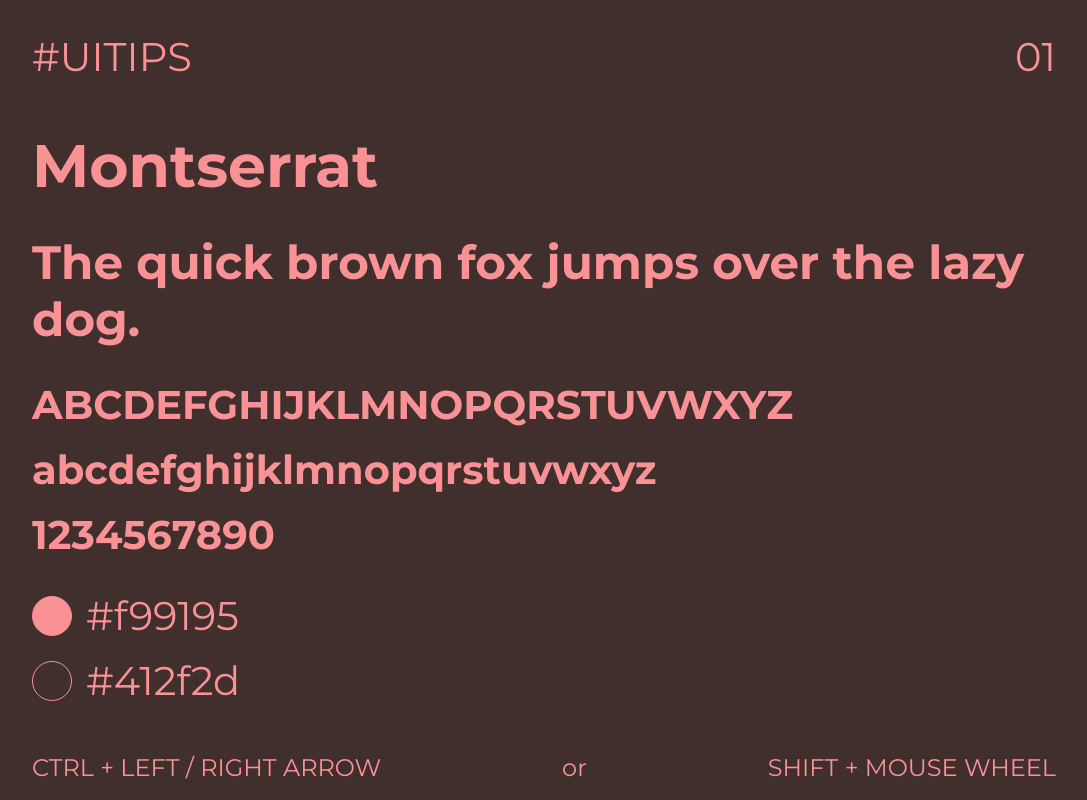
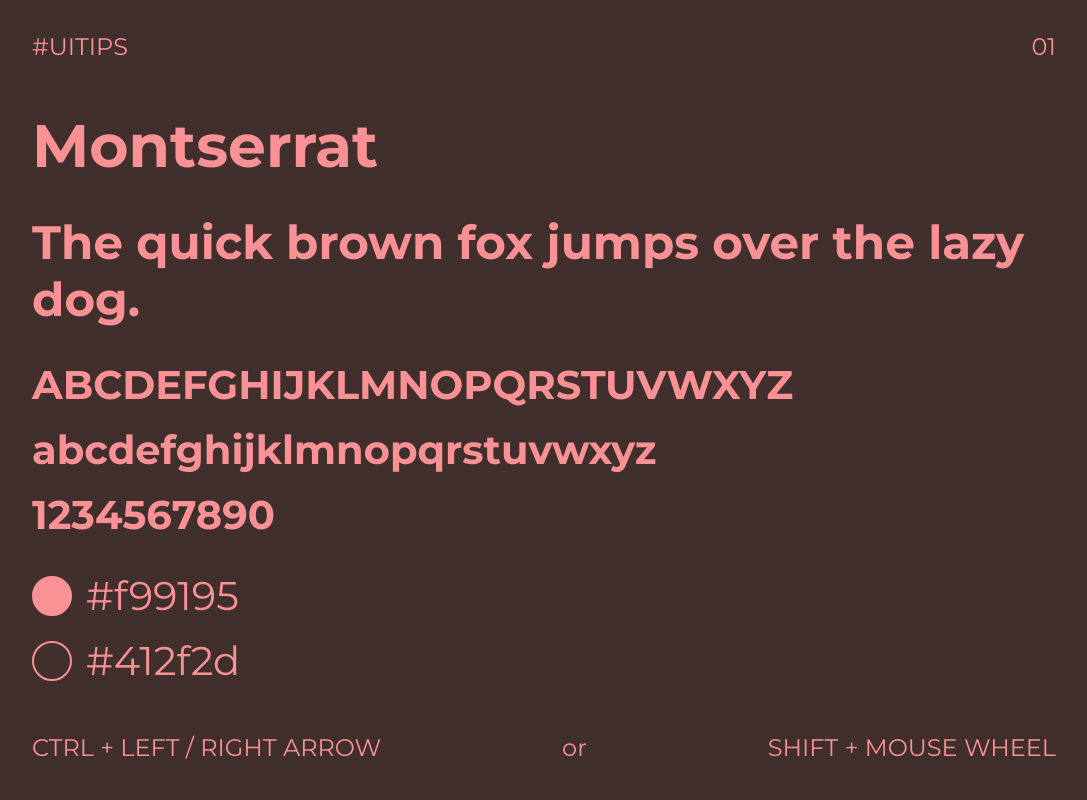
Before and after one commit to tasca-eduard/estetique, a React (Create React App) app: page / in a window 1280 px wide. Shown: the whole page, without its empty margins (96-1183 px from the left). Built offline with nearby package versions, Linux system fonts and the light colour scheme; a web font is replaced by a local one.

Commit message:
Added small in header

```diff
--- a/src/components/Slider/Slide.tsx
+++ b/src/components/Slider/Slide.tsx
@@ -33,8 +33,8 @@
     >
       <div className="container">
         <div className="flex-row between">
-          <div className="column">#UITIPS</div>
-          <div className="column">{formattedIndex}</div>
+          <small className="column">#UITIPS</small>
+          <small className="column">{formattedIndex}</small>
         </div>
         <div className="flex-row">
           <h2>{title}</h2>
--- a/src/main.css
+++ b/src/main.css
@@ -70,7 +70,7 @@
   height: 5vmin;
   border-radius: 50%;
   background: var(--circleBg);
-  border: 1px solid var(--color);
+  border: 2px solid var(--color);
   margin-right: 14px;
 }
 
```
